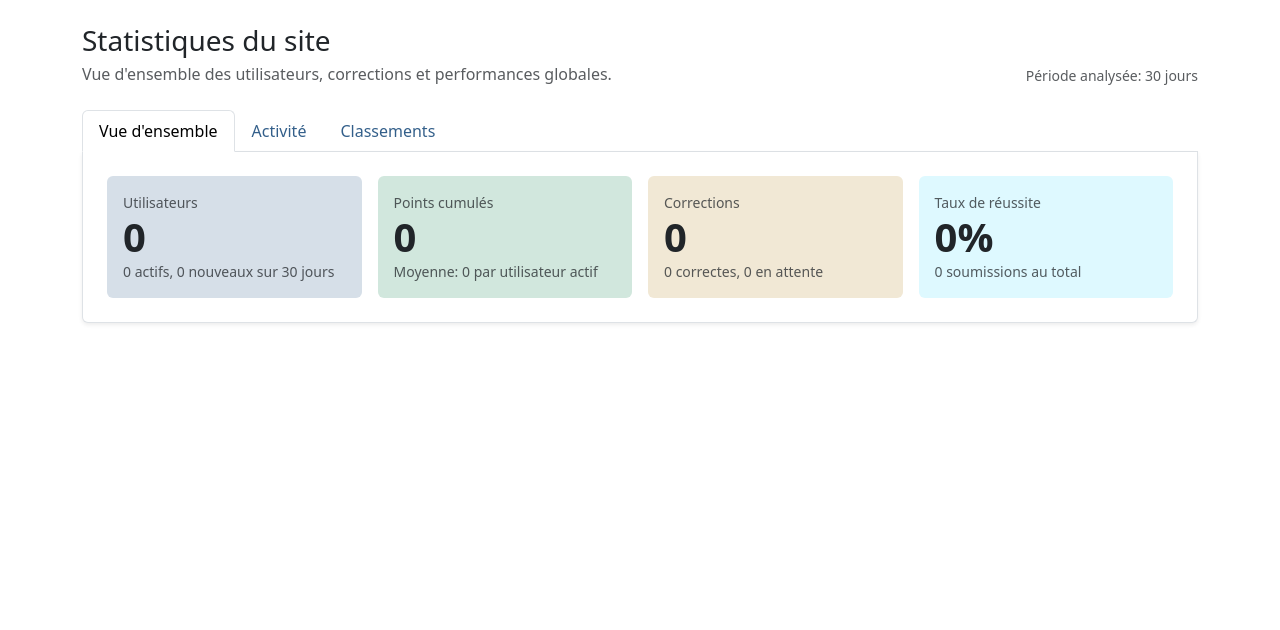
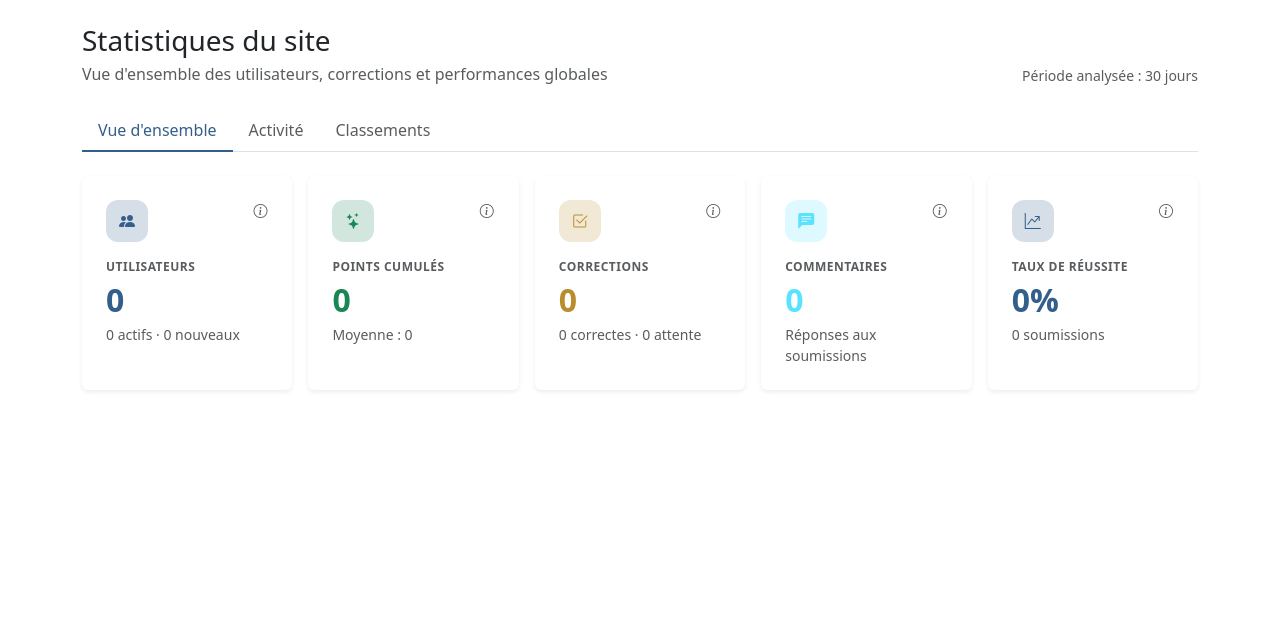
Before and after one commit to DaStygos/braincollider, a Django app: page /statistics/ in a window 1280 px wide. Shown: the part 56-686 px from the top of the page. Run offline with Django 5.2, Linux system fonts and the light colour scheme; data that the repository does not hold is empty; some libraries are stand-ins or nearby versions.

Commit message:
frontend update (stats)

```diff
--- a/stats/templates/stats/dashboard.html
+++ b/stats/templates/stats/dashboard.html
@@ -3,226 +3,523 @@
 {% block title %}Statistiques{% endblock %}
 
 {% block content %}
-<div class="d-flex flex-column flex-md-row justify-content-between align-items-md-end gap-3 mb-4">
-  <div>
-    <h1 class="h3 mb-1">Statistiques du site</h1>
-    <p class="text-muted mb-0">Vue d'ensemble des utilisateurs, corrections et performances globales.</p>
-  </div>
-  <div class="text-muted small">Période analysée: 30 jours</div>
+{% load static %}
+
+{% include "includes/_page_header.html" with title="Statistiques du site" subtitle="Vue d'ensemble des utilisateurs, corrections et performances globales" meta="Période analysée : 30 jours" %}
+
+<style>
+  .stats-card {
+    transition:
+      transform 0.18s ease,
+      box-shadow 0.18s ease;
+  }
+
+  .stats-card:hover {
+    transform: translateY(-2px);
+    box-shadow: 0 .5rem 1rem rgba(0,0,0,.08);
+  }
+
+  .stats-icon {
+    width: 42px;
+    height: 42px;
+    border-radius: 12px;
+    display: flex;
+    align-items: center;
+    justify-content: center;
+    font-size: 1rem;
+  }
+
+  .stats-number {
+    font-size: 2rem;
+    font-weight: 700;
+    line-height: 1;
+  }
+
+  .stats-label {
+    font-size: .75rem;
+    letter-spacing: .04em;
+  }
+
+  .nav-tabs .nav-link {
+    border: 0;
+    border-bottom: 2px solid transparent;
+    color: var(--bs-secondary-color);
+    font-weight: 500;
+  }
+
+  .nav-tabs .nav-link.active {
+    color: var(--bs-primary);
+    border-bottom-color: var(--bs-primary);
+    background: transparent;
+  }
+
+  .table tbody tr {
+    transition: background-color .15s ease;
+  }
+
+  .table tbody tr:hover {
+    background-color: rgba(0,0,0,.02);
+  }
+
+  .tooltip-inner {
+    border-radius: .75rem;
+    padding: .55rem .75rem;
+  }
+</style>
+
+<ul class="nav nav-tabs mb-4" id="statsTab" role="tablist">
+
+  <li class="nav-item">
+    <button class="nav-link active"
+            id="overview-tab"
+            data-bs-toggle="tab"
+            data-bs-target="#overview-tab-pane"
+            type="button">
+      Vue d'ensemble
+    </button>
+  </li>
+
+  <li class="nav-item">
+    <button class="nav-link"
+            id="activity-tab"
+            data-bs-toggle="tab"
+            data-bs-target="#activity-tab-pane"
+            type="button">
+      Activité
+    </button>
+  </li>
+
+  <li class="nav-item">
+    <button class="nav-link"
+            id="rankings-tab"
+            data-bs-toggle="tab"
+            data-bs-target="#rankings-tab-pane"
+            type="button">
+      Classements
+    </button>
+  </li>
+
+</ul>
+
+<div class="tab-content" id="statsTabContent">
+
+  <!-- OVERVIEW -->
+  <div class="tab-pane fade show active"
+       id="overview-tab-pane"
+       role="tabpanel">
+
+    <div class="row g-3">
+
+      <!-- USERS -->
+      <div class="col-6 col-xl">
+        <div class="card border-0 shadow-sm h-100 stats-card">
+          <div class="card-body p-4">
+
+            <div class="d-flex justify-content-between align-items-start mb-3">
+
+              <div class="stats-icon bg-primary-subtle text-primary">
+                <i class="bi bi-people-fill"></i>
               </div>
 
-<ul class="nav nav-tabs" id="statsTab" role="tablist">
-  <li class="nav-item" role="presentation">
-    <button class="nav-link active" id="overview-tab" data-bs-toggle="tab" data-bs-target="#overview-tab-pane" type="button" role="tab" aria-controls="overview-tab-pane" aria-selected="true">Vue d'ensemble</button>
-  </li>
-  <li class="nav-item" role="presentation">
-    <button class="nav-link" id="activity-tab" data-bs-toggle="tab" data-bs-target="#activity-tab-pane" type="button" role="tab" aria-controls="activity-tab-pane" aria-selected="false">Activité</button>
-  </li>
-  <li class="nav-item" role="presentation">
-    <button class="nav-link" id="rankings-tab" data-bs-toggle="tab" data-bs-target="#rankings-tab-pane" type="button" role="tab" aria-controls="rankings-tab-pane" aria-selected="false">Classements</button>
-  </li>
-</ul>
+              <button class="btn btn-sm btn-link text-muted p-0"
+                      data-bs-toggle="tooltip"
+                      title="Nombre total d'utilisateurs inscrits">
+                <i class="bi bi-info-circle"></i>
+              </button>
 
-<div class="tab-content border border-top-0 rounded-bottom bg-white shadow-sm p-3 p-lg-4" id="statsTabContent">
-  <div class="tab-pane fade show active" id="overview-tab-pane" role="tabpanel" aria-labelledby="overview-tab">
-    <div class="row g-3">
-      <div class="col-6 col-lg-3">
-        <div class="card h-100 border-0 bg-primary-subtle">
-          <div class="card-body">
-            <div class="text-muted small">Utilisateurs</div>
-            <div class="display-6 fw-semibold mb-0">{{ total_users }}</div>
-            <div class="small text-muted">{{ active_users }} actifs, {{ new_users_30d }} nouveaux sur 30 jours</div>
             </div>
+
+            <div class="text-uppercase text-muted fw-semibold stats-label mb-2">
+              Utilisateurs
             </div>
+
+            <div class="stats-number text-primary mb-2">
+              {{ total_users }}
             </div>
-      <div class="col-6 col-lg-3">
-        <div class="card h-100 border-0 bg-success-subtle">
-          <div class="card-body">
-            <div class="text-muted small">Points cumulés</div>
-            <div class="display-6 fw-semibold mb-0">{{ total_points }}</div>
-            <div class="small text-muted">Moyenne: {{ average_points_per_user }} par utilisateur actif</div>
-          </div>
-        </div>
-      </div>
-      <div class="col-6 col-lg-3">
-        <div class="card h-100 border-0 bg-warning-subtle">
-          <div class="card-body">
-            <div class="text-muted small">Corrections</div>
-            <div class="display-6 fw-semibold mb-0">{{ reviewed_submissions }}</div>
-            <div class="small text-muted">{{ correct_submissions }} correctes, {{ pending_submissions }} en attente</div>
-          </div>
-        </div>
-      </div>
-      <div class="col-6 col-lg-3">
-        <div class="card h-100 border-0 bg-info-subtle">
-          <div class="card-body">
-            <div class="text-muted small">Taux de réussite</div>
-            <div class="display-6 fw-semibold mb-0">{{ success_rate }}%</div>
-            <div class="small text-muted">{{ total_submissions }} soumissions au total</div>
-          </div>
-        </div>
+
+            <p class="text-muted small mb-0">
+              {{ active_users }} actifs ·
+              {{ new_users_30d }} nouveaux
+            </p>
+
           </div>
         </div>
       </div>
 
-  <div class="tab-pane fade" id="activity-tab-pane" role="tabpanel" aria-labelledby="activity-tab">
-    <div class="card border-0">
-      <div class="card-header bg-light fw-semibold">Points et corrections par jour</div>
-      <div class="card-body">
+      <!-- POINTS -->
+      <div class="col-6 col-xl">
+        <div class="card border-0 shadow-sm h-100 stats-card">
+          <div class="card-body p-4">
+
+            <div class="d-flex justify-content-between align-items-start mb-3">
+
+              <div class="stats-icon bg-success-subtle text-success">
+                <i class="bi bi-stars"></i>
+              </div>
+
+              <button class="btn btn-sm btn-link text-muted p-0"
+                      data-bs-toggle="tooltip"
+                      title="Total des points gagnés">
+                <i class="bi bi-info-circle"></i>
+              </button>
+
+            </div>
+
+            <div class="text-uppercase text-muted fw-semibold stats-label mb-2">
+              Points cumulés
+            </div>
+
+            <div class="stats-number text-success mb-2">
+              {{ total_points }}
+            </div>
+
+            <p class="text-muted small mb-0">
+              Moyenne : {{ average_points_per_user }}
+            </p>
+
+          </div>
+        </div>
+      </div>
+
+      <!-- CORRECTIONS -->
+      <div class="col-6 col-xl">
+        <div class="card border-0 shadow-sm h-100 stats-card">
+          <div class="card-body p-4">
+
+            <div class="d-flex justify-content-between align-items-start mb-3">
+
+              <div class="stats-icon bg-warning-subtle text-warning">
+                <i class="bi bi-check2-square"></i>
+              </div>
+
+              <button class="btn btn-sm btn-link text-muted p-0"
+                      data-bs-toggle="tooltip"
+                      title="Soumissions corrigées">
+                <i class="bi bi-info-circle"></i>
+              </button>
+
+            </div>
+
+            <div class="text-uppercase text-muted fw-semibold stats-label mb-2">
+              Corrections
+            </div>
+
+            <div class="stats-number text-warning mb-2">
+              {{ reviewed_submissions }}
+            </div>
+
+            <p class="text-muted small mb-0">
+              {{ correct_submissions }} correctes ·
+              {{ pending_submissions }} attente
+            </p>
+
+          </div>
+        </div>
+      </div>
+
+      <!-- COMMENTS -->
+      <div class="col-6 col-xl">
+        <div class="card border-0 shadow-sm h-100 stats-card">
+          <div class="card-body p-4">
+
+            <div class="d-flex justify-content-between align-items-start mb-3">
+
+              <div class="stats-icon bg-info-subtle text-info">
+                <i class="bi bi-chat-left-text-fill"></i>
+              </div>
+
+              <button class="btn btn-sm btn-link text-muted p-0"
+                      data-bs-toggle="tooltip"
+                      title="Commentaires des correcteurs">
+                <i class="bi bi-info-circle"></i>
+              </button>
+
+            </div>
+
+            <div class="text-uppercase text-muted fw-semibold stats-label mb-2">
+              Commentaires
+            </div>
+
+            <div class="stats-number text-info mb-2">
+              {{ comments }}
+            </div>
+
+            <p class="text-muted small mb-0">
+              Réponses aux soumissions
+            </p>
+
+          </div>
+        </div>
+      </div>
+
+      <!-- SUCCESS -->
+      <div class="col-6 col-xl">
+        <div class="card border-0 shadow-sm h-100 stats-card">
+          <div class="card-body p-4">
+
+            <div class="d-flex justify-content-between align-items-start mb-3">
+
+              <div class="stats-icon bg-primary-subtle text-primary">
+                <i class="bi bi-graph-up-arrow"></i>
+              </div>
+
+              <button class="btn btn-sm btn-link text-muted p-0"
+                      data-bs-toggle="tooltip"
+                      title="Pourcentage de réussite">
+                <i class="bi bi-info-circle"></i>
+              </button>
+
+            </div>
+
+            <div class="text-uppercase text-muted fw-semibold stats-label mb-2">
+              Taux de réussite
+            </div>
+
+            <div class="stats-number text-primary mb-2">
+              {{ success_rate }}%
+            </div>
+
+            <p class="text-muted small mb-0">
+              {{ total_submissions }} soumissions
+            </p>
+
+          </div>
+        </div>
+      </div>
+
+    </div>
+  </div>
+
+  <!-- ACTIVITY -->
+  <div class="tab-pane fade"
+       id="activity-tab-pane"
+       role="tabpanel">
+
+    <div class="card border-0 shadow-sm">
+
+      <div class="card-header bg-white border-bottom py-3 px-4">
+        <h6 class="text-uppercase text-muted fw-semibold small mb-0 d-flex align-items-center gap-2">
+          <i class="bi bi-graph-up-arrow"></i>
+          Activité journalière
+        </h6>
+      </div>
+
+      <div class="card-body p-4">
         <div style="height: 360px;">
           <canvas id="activityChart"></canvas>
         </div>
       </div>
+
     </div>
   </div>
 
-  <div class="tab-pane fade" id="rankings-tab-pane" role="tabpanel" aria-labelledby="rankings-tab">
+  <!-- RANKINGS -->
+  <div class="tab-pane fade"
+       id="rankings-tab-pane"
+       role="tabpanel">
+
     <div class="row g-3">
+
+      <!-- TOP PROBLEMS -->
       <div class="col-12 col-lg-6">
-        <div class="card h-100">
-          <div class="card-header bg-light fw-semibold">Top utilisateurs</div>
+
+        <div class="card border-0 shadow-sm h-100">
+
+          <div class="card-header bg-white border-bottom py-3 px-4">
+            <h6 class="text-uppercase text-muted fw-semibold small mb-0 d-flex align-items-center gap-2">
+              <i class="bi bi-trophy-fill"></i>
+              Problèmes les plus résolus
+            </h6>
+          </div>
+
           <div class="card-body p-0">
+
             <div class="table-responsive">
-              <table class="table mb-0 align-middle">
+
+              <table class="table table-hover mb-0 align-middle">
+
                 <thead class="table-light">
                   <tr>
-                    <th>Utilisateur</th>
-                    <th class="text-center">Soumissions correctes</th>
-                    <th class="text-end">Points</th>
+                    <th class="ps-4">Problème</th>
+                    <th class="text-center">Résolutions</th>
+                    <th class="text-end pe-4">Points</th>
                   </tr>
                 </thead>
+
                 <tbody>
-                  {% for top_user in top_users %}
+
+                  {% for problem in top_problems %}
                   <tr>
-                      <td>
-                        <a href="{% url 'accounts:public_profile' top_user.username %}" class="text-decoration-none">{{ top_user.username }}</a>
-                      </td>
-                      <td class="text-center">{{ top_user.correct_count }}</td>
-                      <td class="text-end fw-semibold">{{ top_user.total_score }}</td>
+                    <td class="ps-4">{{ problem.title }}</td>
+                    <td class="text-center">{{ problem.solved_count }}</td>
+                    <td class="text-end pe-4 fw-semibold">{{ problem.total_points }}</td>
                   </tr>
                   {% empty %}
-                    <tr><td colspan="3" class="text-center text-muted py-4">Aucune donnée disponible.</td></tr>
+                  <tr>
+                    <td colspan="3" class="text-center text-muted py-4">
+                      Aucune donnée disponible.
+                    </td>
+                  </tr>
                   {% endfor %}
+
                 </tbody>
+
               </table>
+
             </div>
+
           </div>
+
         </div>
+
       </div>
+
+      <!-- CATEGORIES -->
       <div class="col-12 col-lg-6">
-        <div class="card h-100">
-          <div class="card-header bg-light fw-semibold">Problèmes les plus résolus</div>
+
+        <div class="card border-0 shadow-sm h-100">
+
+          <div class="card-header bg-white border-bottom py-3 px-4">
+            <h6 class="text-uppercase text-muted fw-semibold small mb-0 d-flex align-items-center gap-2">
+              <i class="bi bi-diagram-3-fill"></i>
+              Répartition par catégorie
+            </h6>
+          </div>
+
           <div class="card-body p-0">
+
             <div class="table-responsive">
-              <table class="table mb-0 align-middle">
+
+              <table class="table table-hover mb-0 align-middle">
+
                 <thead class="table-light">
                   <tr>
-                    <th>Problème</th>
-                    <th class="text-center">Résolutions</th>
-                    <th class="text-end">Points générés</th>
+                    <th class="ps-4">Catégorie</th>
+                    <th class="text-center">Réussites</th>
+                    <th class="text-end pe-4">Points</th>
                   </tr>
                 </thead>
+
                 <tbody>
-                  {% for problem in top_problems %}
+
+                  {% for row in category_rows %}
                   <tr>
-                      <td>{{ problem.title }}</td>
-                      <td class="text-center">{{ problem.solved_count }}</td>
-                      <td class="text-end fw-semibold">{{ problem.total_points }}</td>
+                    <td class="ps-4">{{ row.label }}</td>
+                    <td class="text-center">{{ row.count }}</td>
+                    <td class="text-end pe-4 fw-semibold">{{ row.points }}</td>
                   </tr>
                   {% empty %}
-                    <tr><td colspan="3" class="text-center text-muted py-4">Aucune donnée disponible.</td></tr>
+                  <tr>
+                    <td colspan="3" class="text-center text-muted py-4">
+                      Aucune donnée disponible.
+                    </td>
+                  </tr>
                   {% endfor %}
+
                 </tbody>
+
               </table>
+
             </div>
+
           </div>
+
         </div>
+
       </div>
-      <div class="col-12 col-lg-5">
-        <div class="card h-100">
-          <div class="card-header bg-light fw-semibold">Répartition par catégorie</div>
-          <div class="card-body p-0">
-            <div class="table-responsive">
-              <table class="table mb-0 align-middle">
-                <thead class="table-light">
-                  <tr>
-                    <th>Catégorie</th>
-                    <th class="text-center">Réussites</th>
-                    <th class="text-end">Points</th>
-                  </tr>
-                </thead>
-                <tbody>
-                  {% for row in category_rows %}
-                    <tr>
-                      <td>{{ row.label }}</td>
-                      <td class="text-center">{{ row.count }}</td>
-                      <td class="text-end fw-semibold">{{ row.points }}</td>
-                    </tr>
-                  {% empty %}
-                    <tr><td colspan="3" class="text-center text-muted py-4">Aucune donnée disponible.</td></tr>
-                  {% endfor %}
-                </tbody>
-              </table>
+
     </div>
+
   </div>
-        </div>
-      </div>
-    </div>
-  </div>
+
 </div>
 
 {{ activity_labels|json_script:"activity-labels" }}
 {{ activity_points|json_script:"activity-points" }}
-{{ activity_corrections|json_script:"activity-corrections" }}
+
+{% endblock %}
+
+{% block extra_js %}
 
 <script src="https://cdn.jsdelivr.net/npm/chart.js"></script>
+
 <script>
-  const activityLabels = JSON.parse(document.getElementById('activity-labels').textContent);
-  const activityPoints = JSON.parse(document.getElementById('activity-points').textContent);
-  const activityCorrections = JSON.parse(document.getElementById('activity-corrections').textContent);
+
+  // Tooltips Bootstrap
+  document.querySelectorAll('[data-bs-toggle="tooltip"]').forEach(el => {
+    new bootstrap.Tooltip(el);
+  });
+
+  const activityLabels = JSON.parse(
+    document.getElementById('activity-labels').textContent
+  );
+
+  const activityPoints = JSON.parse(
+    document.getElementById('activity-points').textContent
+  );
+
   const activityCanvas = document.getElementById('activityChart');
 
-  if (activityCanvas) {
-    const primaryColor = getComputedStyle(document.documentElement).getPropertyValue('--bs-primary').trim() || '#0d6efd';
-    const successColor = getComputedStyle(document.documentElement).getPropertyValue('--bs-success').trim() || '#198754';
+  const primaryColor = getComputedStyle(document.documentElement)
+    .getPropertyValue('--bs-primary').trim() || '#0d6efd';
 
   new Chart(activityCanvas, {
+
     type: 'line',
+
     data: {
       labels: activityLabels,
-        datasets: [
-          {
-            label: 'Points',
+
+      datasets: [{
+        label: 'Points gagnés',
         data: activityPoints,
         borderColor: primaryColor,
-            backgroundColor: `${primaryColor}33`,
-            tension: 0.25,
+        backgroundColor: primaryColor + '22',
+        tension: 0.35,
         fill: true,
+        pointRadius: 3,
+        pointHoverRadius: 5,
+        borderWidth: 2,
+      }]
     },
-          {
-            label: 'Corrections',
-            data: activityCorrections,
-            borderColor: successColor,
-            backgroundColor: `${successColor}33`,
-            tension: 0.25,
-            fill: false,
-          },
-        ],
-      },
+
     options: {
+
       responsive: true,
       maintainAspectRatio: false,
+
       interaction: {
         mode: 'index',
         intersect: false,
       },
+
+      plugins: {
+        legend: {
+          display: false
+        }
+      },
+
       scales: {
+
+        x: {
+          grid: {
+            display: false
+          }
+        },
+
         y: {
           beginAtZero: true,
-          },
-        },
-      },
+          grid: {
+            color: 'rgba(0,0,0,0.05)'
+          }
+        }
+
+      }
+
+    }
+
   });
-  }
+
 </script>
+
 {% endblock %}
--- a/stats/views.py
+++ b/stats/views.py
@@ -39,11 +39,11 @@ def dashboard(request):
 
     total_problems = Problem.objects.count()
     total_submissions = Submission.objects.count()
-    correct_submissions = Submission.objects.filter(is_correct=True).count()
-    pending_submissions = Submission.objects.filter(is_correct__isnull=True).count()
-    reviewed_submissions = Submission.objects.filter(is_correct__isnull=False).count()
+    correct_submissions = Submission.objects.filter(status="accepted").count()
+    pending_submissions = Submission.objects.filter(status="pending").count()
+    reviewed_submissions = Submission.objects.exclude(status="pending").count()
 
-    total_points = Submission.objects.filter(is_correct=True).aggregate(
+    total_points = Submission.objects.filter(status="accepted").aggregate(
         total=Coalesce(Sum(_submission_score_case()), 0)
     )["total"]
 
@@ -51,7 +51,7 @@ def dashboard(request):
         User.objects.select_related("profile")
         .annotate(
             total_score=Coalesce(Sum(_submission_score_case("submission__")), 0),
-            correct_count=Count("submission", filter=Q(submission__is_correct=True)),
+            correct_count=Count("submission", filter=Q(submission__status="accepted")),
         )
         .filter(total_score__gt=0)
         .order_by("-total_score", "username")[:5]
@@ -59,24 +59,28 @@ def dashboard(request):
 
     top_problems = list(
         Problem.objects.annotate(
-            solved_count=Count("submission", filter=Q(submission__is_correct=True)),
+            solved_count=Count("submission", filter=Q(submission__status="accepted")),
         )
         .filter(solved_count__gt=0)
         .order_by("-solved_count", "title")[:5]
     )
 
+    comments = 0
+    for sub in Submission.objects.filter():
+        comments += sub.comments.count()
+
     for problem in top_problems:
         problem.total_points = problem.solved_count * problem.get_score()
 
     points_rows = list(
-        Submission.objects.filter(is_correct=True, submitted_at__date__gte=start_date)
+        Submission.objects.filter(status="accepted", submitted_at__date__gte=start_date)
         .annotate(day=TruncDate("submitted_at"))
         .values("day")
         .annotate(points=Sum(_submission_score_case()), count=Count("id"))
         .order_by("day")
     )
     corrections_rows = list(
-        Submission.objects.filter(is_correct__isnull=False, submitted_at__date__gte=start_date)
+        Submission.objects.filter(status__in=["accepted", "rejected"], submitted_at__date__gte=start_date)
         .annotate(day=TruncDate("submitted_at"))
         .values("day")
         .annotate(count=Count("id"))
@@ -84,7 +88,7 @@ def dashboard(request):
     )
 
     category_rows = list(
-        Submission.objects.filter(is_correct=True)
+        Submission.objects.filter(status="accepted")
         .values("problem__category")
         .annotate(count=Count("id"), points=Sum(_submission_score_case()))
         .order_by("-points", "problem__category")
@@ -121,4 +125,5 @@ def dashboard(request):
             }
             for row in category_rows
         ],
+        "comments": comments,
     })
```
Lines whose indentation alone changed are shown as unchanged.
